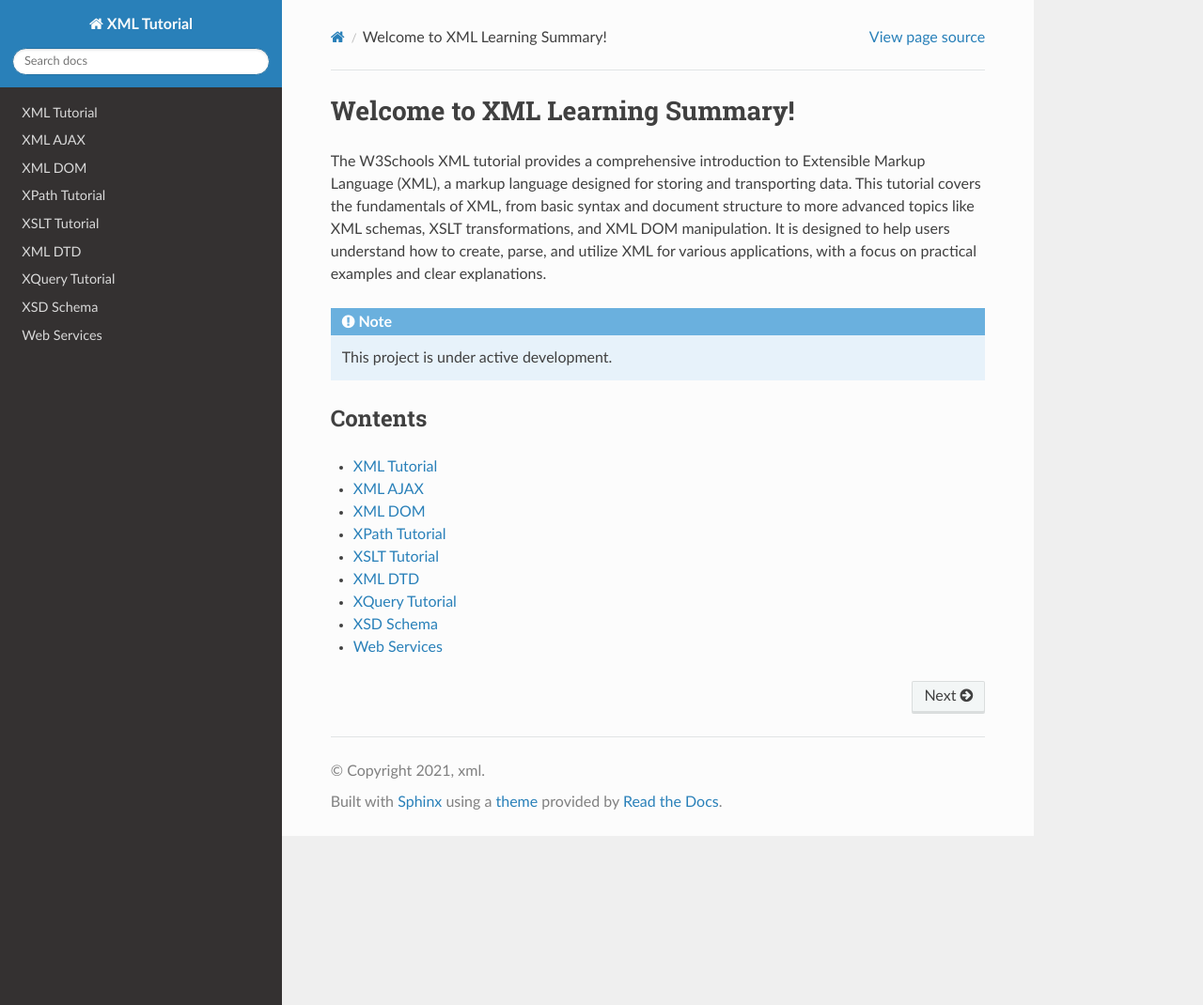
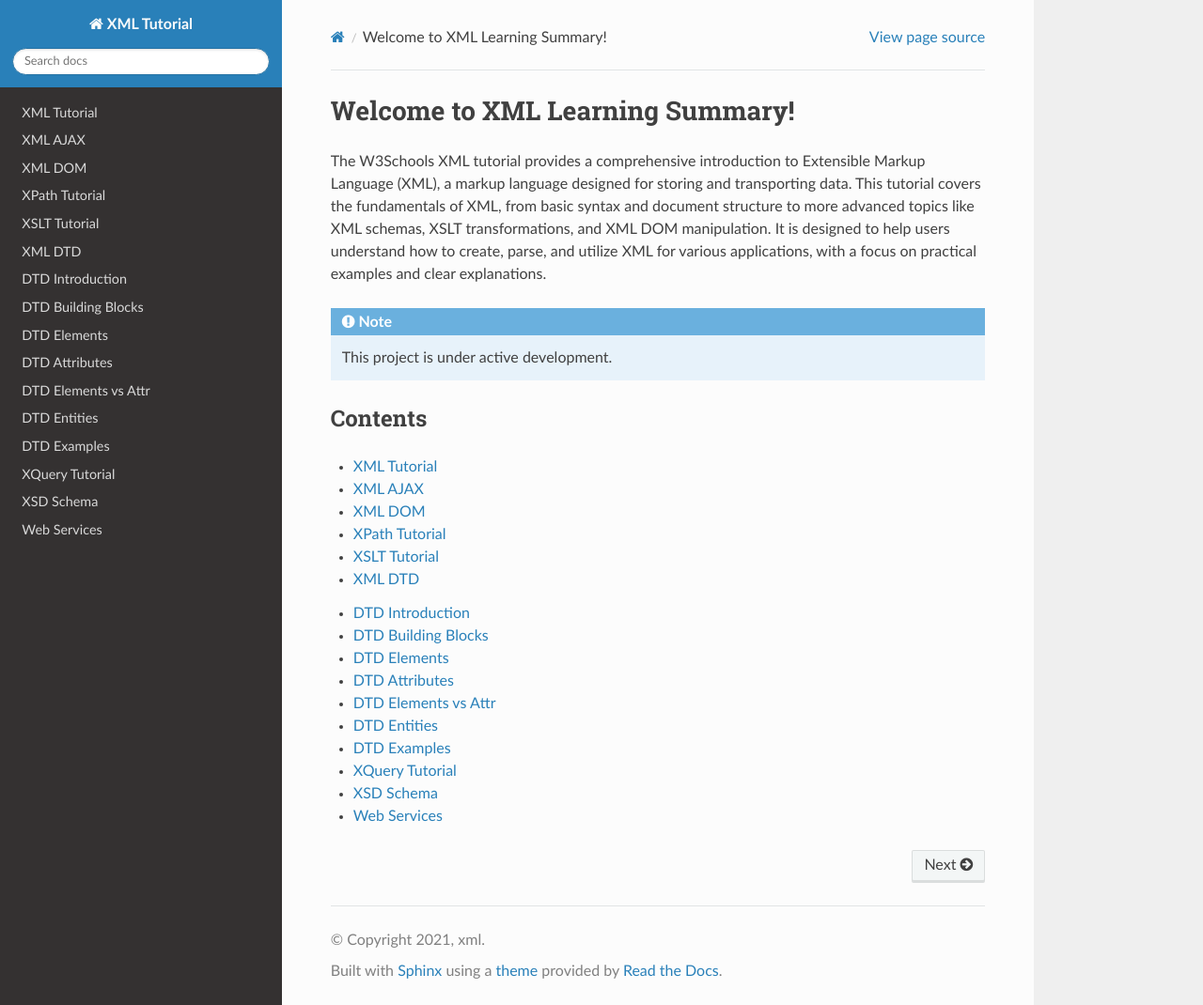
Before and after one commit to tsx-khann/rtd-tutorial, a Sphinx documentation site: the page built from docs/source/index.rst, in a window 1280 px wide and 1070 px high. Shown: the whole window at 94% size. Built offline with Sphinx 7.4.7 and the Read the Docs theme 3.1.0, drawn with Linux system fonts in a browser that asks for light colours; pages that are not in the unit, such as notebooks, are missing from menus.

Commit message:
Update index.rst

```diff
--- a/docs/source/XML_DTD/index.rst
+++ b/docs/source/XML_DTD/index.rst
@@ -1,2 +1,120 @@
 XML DTD
 =======
+
+.. toctree::
+   :maxdepth: 2
+
+   DTD Introduction
+   DTD Building Blocks
+   DTD Elements
+   DTD Attributes
+   DTD Elements vs Attr
+   DTD Entities
+   DTD Examples
+
+
+DTD Introduction
+================
+
+Document Type Definition (DTD) defines the structure and rules of an XML document.
+It ensures that XML data is valid and follows a specific format.
+
+Example:
+
+.. code-block:: xml
+
+   <!DOCTYPE note [
+       <!ELEMENT note (to, from, heading, body)>
+       <!ELEMENT to (#PCDATA)>
+       <!ELEMENT from (#PCDATA)>
+       <!ELEMENT heading (#PCDATA)>
+       <!ELEMENT body (#PCDATA)>
+   ]>
+
+DTD Building Blocks
+===================
+
+DTDs consist of elements, attributes, entities, and notations.
+They define the valid structure of an XML document.
+
+Example:
+
+.. code-block:: xml
+
+   <!ELEMENT note (to, from, heading, body)>
+   <!ATTLIST note date CDATA #REQUIRED>
+
+DTD Elements
+============
+
+Elements define the structure and content of an XML document.
+They specify what child elements or text data they can contain.
+
+Example:
+
+.. code-block:: xml
+
+   <!ELEMENT note (to, from, heading, body)>
+   <!ELEMENT to (#PCDATA)>
+
+DTD Attributes
+==============
+
+Attributes provide additional information about elements.
+They are defined in the DTD using `ATTLIST`.
+
+Example:
+
+.. code-block:: xml
+
+   <!ATTLIST note date CDATA #REQUIRED>
+
+DTD Elements vs Attr
+====================
+
+Elements define data structure, while attributes provide metadata.
+Using elements or attributes depends on the design choice.
+
+Example:
+
+Elements:
+
+.. code-block:: xml
+
+   <note>
+       <date>2024-06-01</date>
+   </note>
+
+Attributes:
+
+.. code-block:: xml
+
+   <note date="2024-06-01">
+   </note>
+
+DTD Entities
+============
+
+Entities define reusable content that can be referenced multiple times in an XML document.
+
+Example:
+
+.. code-block:: xml
+
+   <!ENTITY company "Tech Corp">
+   <note>&company; welcomes you.</note>
+
+DTD Examples
+============
+
+Example of a complete DTD structure for an XML document.
+
+.. code-block:: xml
+
+   <!DOCTYPE note [
+       <!ELEMENT note (to, from, heading, body)>
+       <!ELEMENT to (#PCDATA)>
+       <!ELEMENT from (#PCDATA)>
+       <!ELEMENT heading (#PCDATA)>
+       <!ELEMENT body (#PCDATA)>
+   ]>
```
